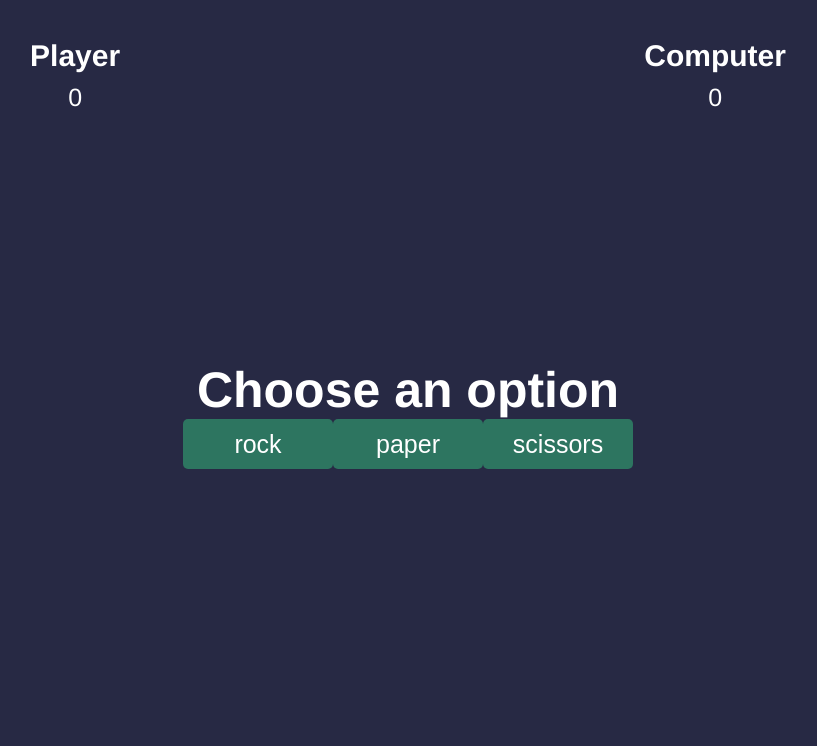
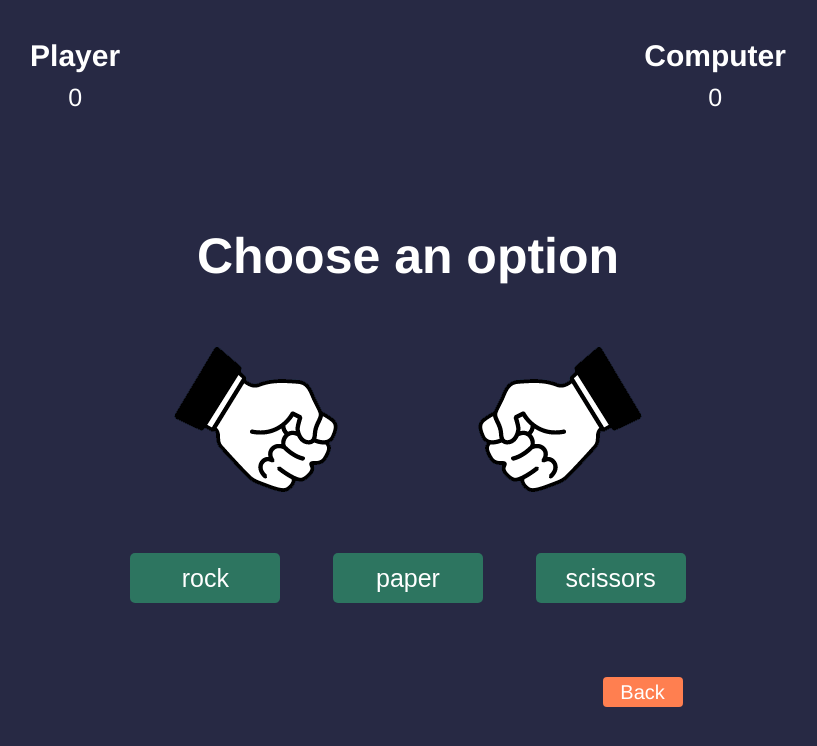
Before and after one commit to superohit/rpsgame, a plain HTML site: page index.html in a window 1280 px wide. Both pictures are taken after a click on the button "Let's Play". Shown: the whole page, without its empty margins (232-1049 px from the left). Drawn offline with Linux system fonts and the light colour scheme.

Commit message:
Update index.html

```diff
--- a/index.html
+++ b/index.html
@@ -24,8 +24,8 @@
     <div class="match fadeOut">
         <h2 class="winner">Choose an option</h2>
         <div class="hands">
-            <img class="player-hand" src="./assets/rock.png" alt="">
-            <img class="computer-hand" src="./assets/rock.png" alt="">
+            <img class="player-hand" src="rock.png" alt="">
+            <img class="computer-hand" src="rock.png" alt="">
 
         </div>
         <div class="options">
```
